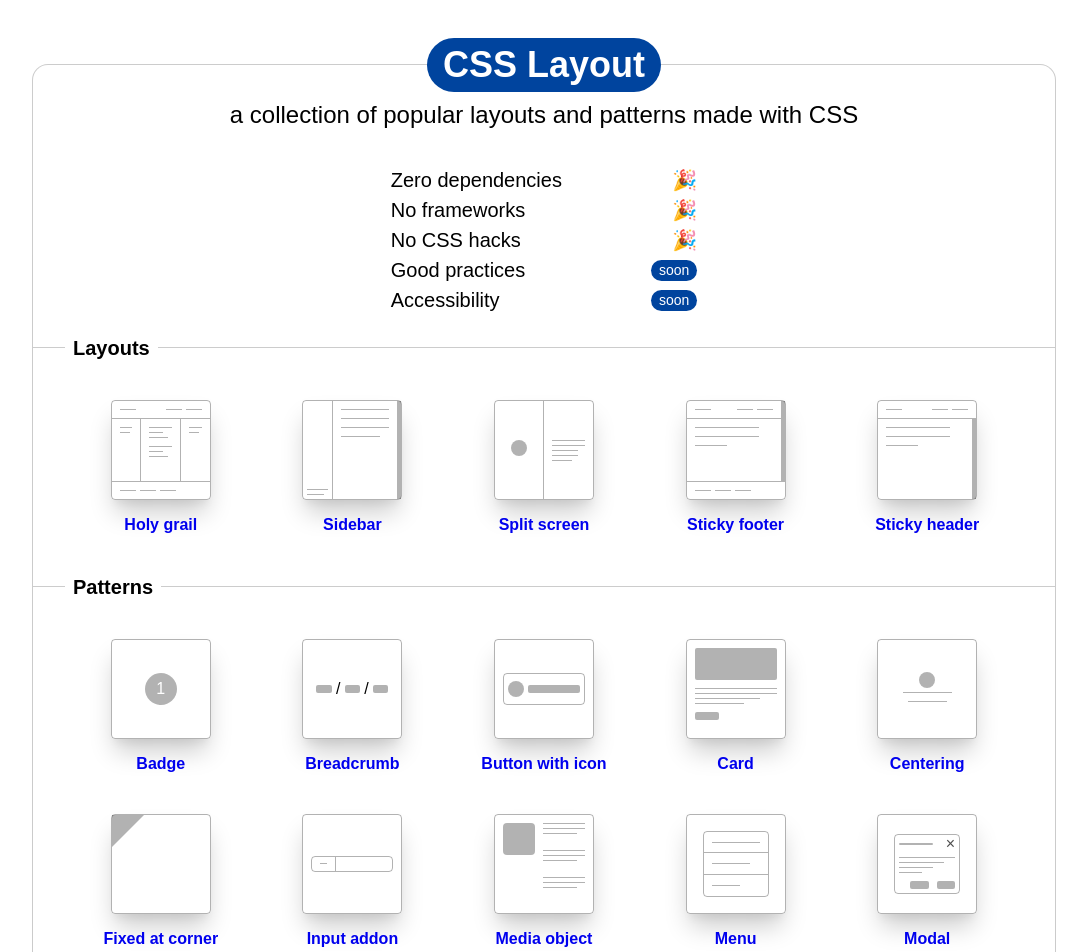
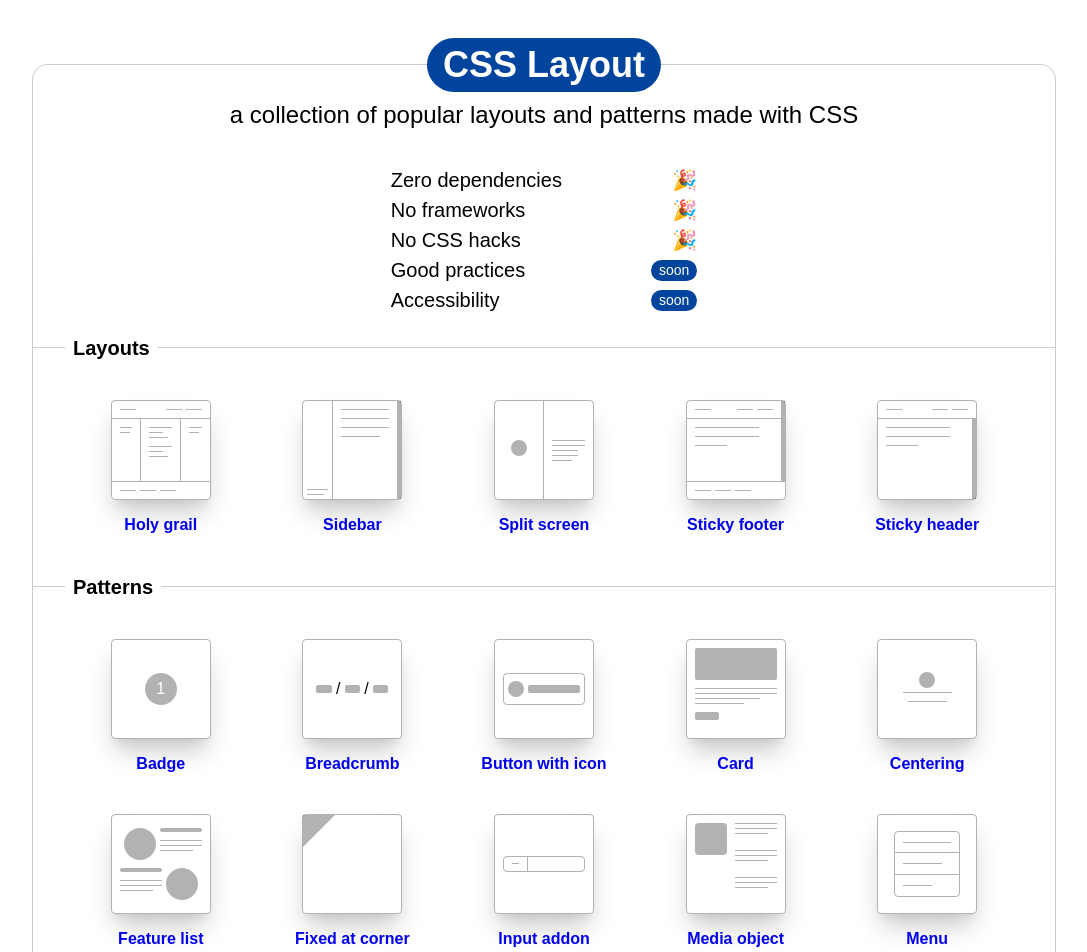
Before and after one commit to phuocng/csslayout, a React (Vite) app: page / in a window 1280 px wide. Shown: the top 952 px of the page, without its empty margins (96-1183 px from the left). Built offline with nearby package versions, Linux system fonts and the light colour scheme; a small style sheet from the web is missing.

Commit message:
Add feature list

```diff
--- a/client/App.jsx
+++ b/client/App.jsx
@@ -7,6 +7,7 @@ import Breadcrumb from './layouts/breadcrumb/Details';
 import ButtonWithIcon from './layouts/button-with-icon/Details';
 import Card from './layouts/card/Details';
 import Centering from './layouts/centering/Details';
+import FeatureList from './layouts/feature-list/Details';
 import FixedAtCorner from './layouts/fixed-at-corner/Details';
 import HolyGrail from './layouts/holy-grail/Details';
 import InputAddon from './layouts/input-add-on/Details';
@@ -38,6 +39,7 @@ const App = () => {
                 <Route exact={true} path='/button-with-icon'><ButtonWithIcon /></Route>
                 <Route exact={true} path='/card'><Card /></Route>
                 <Route exact={true} path='/centering'><Centering /></Route>
+                <Route exact={true} path='/feature-list'><FeatureList /></Route>
                 <Route exact={true} path='/fixed-at-corner'><FixedAtCorner /></Route>
                 <Route exact={true} path='/holy-grail'><HolyGrail /></Route>
                 <Route exact={true} path='/input-add-on'><InputAddon /></Route>
--- a/client/Home.jsx
+++ b/client/Home.jsx
@@ -6,6 +6,7 @@ import BreadcrumbCover from './layouts/breadcrumb/Cover';
 import ButtonWithIconCover from './layouts/button-with-icon/Cover';
 import CardCover from './layouts/card/Cover';
 import CenterCover from './layouts/centering/Cover';
+import FeatureListCover from './layouts/feature-list/Cover';
 import FixedAtCornerCover from './layouts/fixed-at-corner/Cover';
 import HolyGrailCover from './layouts/holy-grail/Cover';
 import InputAddonCover from './layouts/input-add-on/Cover';
@@ -138,6 +139,12 @@ const Home = () => {
                             </Link>
                         </div>
                         <div className="pa1 w-20">
+                            <Link to="/feature-list" className="link flex flex-column items-center justify-center tc hover-bg-black-10 br2 pa3">
+                                <FeatureListCover />
+                                <h4 className="f5 mv0 pt3">Feature list</h4>
+                            </Link>
+                        </div>
+                        <div className="pa1 w-20">
                             <Link to="/fixed-at-corner" className="link flex flex-column items-center justify-center tc hover-bg-black-10 br2 pa3">
                                 <FixedAtCornerCover />
                                 <h4 className="f5 mv0 pt3">Fixed at corner</h4>
--- /dev/null
+++ b/client/layouts/feature-list/Cover.jsx
@@ -0,0 +1,35 @@
+import React from 'react';
+
+import Circle from '../../placeholders/Circle';
+import Frame from '../../placeholders/Frame';
+import Line from '../../placeholders/Line';
+import Rectangle from '../../placeholders/Rectangle';
+
+const Cover = () => {
+    return (
+        <Frame>
+            <div className="flex flex-column justify-center h-100 pa2 w-100">
+                <div className="flex w-100 mb2">
+                    <div className="mh1"><Circle size={32} /></div>
+                    <div style={{ flex: 1 }}>
+                        <div className="w-100 mb2"><Rectangle height={4} /></div>
+                        <div className="w-100 mb1"><Line /></div>
+                        <div className="w-100 mb1"><Line /></div>
+                        <div className="w-80"><Line /></div>
+                    </div>
+                </div>
+                <div className="flex w-100 flex-row-reverse">
+                    <div className="mh1"><Circle size={32} /></div>
+                    <div style={{ flex: 1 }}>
+                        <div className="w-100 mb2"><Rectangle height={4} /></div>
+                        <div className="w-100 mb1"><Line /></div>
+                        <div className="w-100 mb1"><Line /></div>
+                        <div className="w-80"><Line /></div>
+                    </div>
+                </div>
+            </div>
+        </Frame>
+    );
+};
+
+export default Cover;
--- /dev/null
+++ b/client/layouts/feature-list/Details.jsx
@@ -0,0 +1,75 @@
+import React from 'react';
+
+import DetailsLayout from '../../DetailsLayout';
+import Block from '../../placeholders/Block';
+import BrowserFrame from '../../placeholders/BrowserFrame';
+import Circle from '../../placeholders/Circle';
+import Rectangle from '../../placeholders/Rectangle';
+
+import SampleCode from '../../SampleCode';
+
+const Details = () => {
+    return (
+        <DetailsLayout title="Feature list">
+            <BrowserFrame
+                content={
+                    <div className="flex h-100 items-center justify-center">
+                        <div className="w-60">
+                            <div className="flex flex-row mb4">
+                                <div className="mh3"><Circle size={128} /></div>
+                                <div style={{ flex: 1 }}>
+                                    <div className="mb4"><Rectangle height={8} /></div>
+                                    <Block numberOfBlocks={10} />
+                                </div>
+                            </div>
+                            <div className="flex flex-row flex-row-reverse mb4">
+                                <div className="mh3"><Circle size={128} /></div>
+                                <div style={{ flex: 1 }}>
+                                    <div className="mb4"><Rectangle height={8} /></div>
+                                    <Block numberOfBlocks={15} />
+                                </div>
+                            </div>
+                        </div>
+                    </div>
+                }
+                source={
+<SampleCode
+lang="html"
+code={`
+<!-- Feature item -->
+<div style="
+    display: flex;
+
+    /* OPTIONAL: Reverse the order of image and content */
+    flex-direction: row-reverse;
+
+    /* OPTIONAL: Spacing between items */
+    margin: 16px 0;
+">
+    <!-- Image -->
+    <div style="
+        width: 128px;
+    ">
+        ...
+    </div>
+
+    <!-- Right side -->
+    <div style="
+        /* Take the remaining width */
+        flex: 1;
+    ">
+        ...
+    </div>
+</div>
+
+<!-- Repeated items -->
+...
+`}
+/>
+                }
+            />
+        </DetailsLayout>
+    );
+};
+
+export default Details;
```
